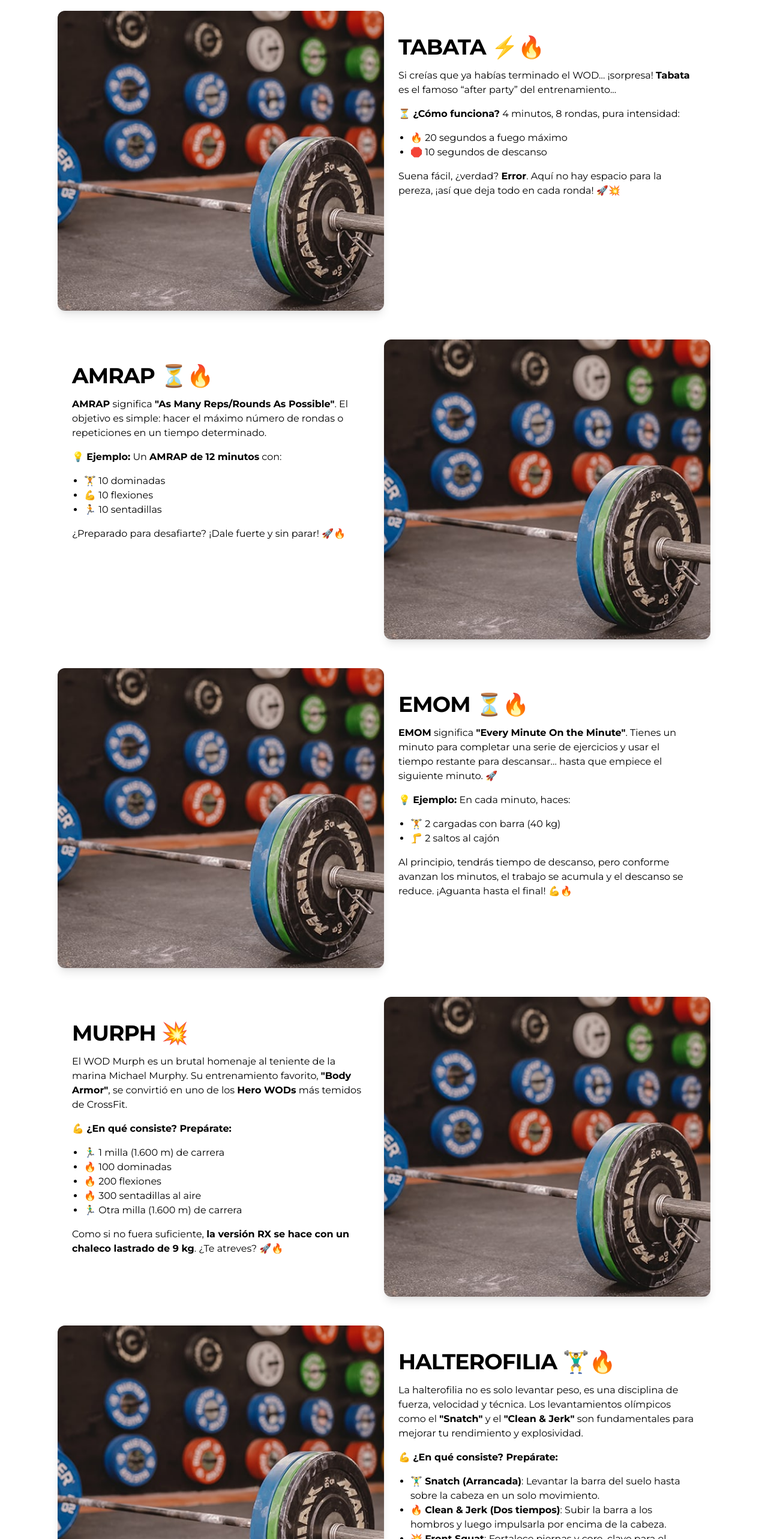
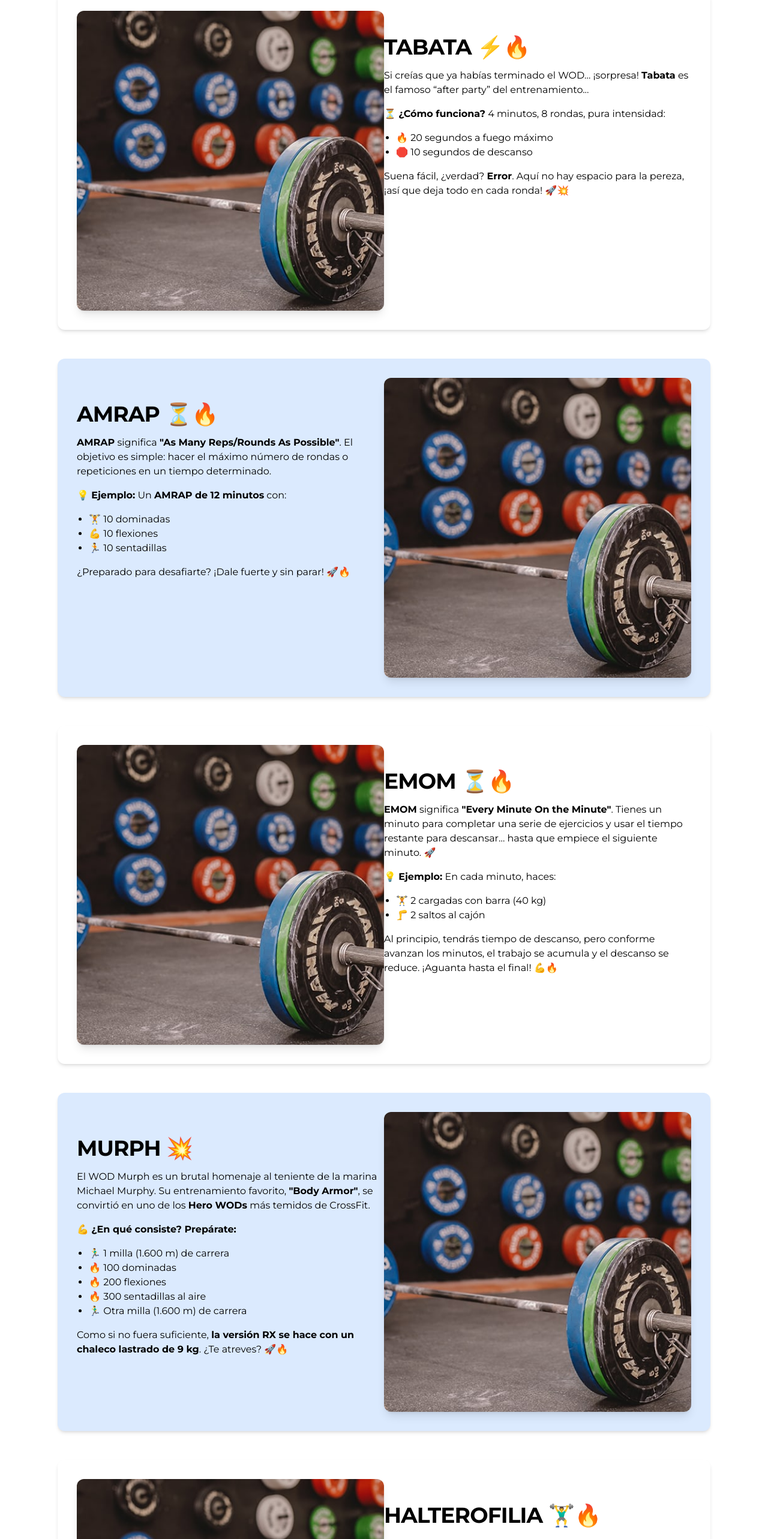
Before and after one commit to javieragui/hummer-box-andratx, a Next.js app: page /entrenamientos in a window 1280 px wide. Shown: the part 234-2800 px from the top of the page at 60% size. Built offline with nearby package versions, Linux system fonts and the light colour scheme.

Commit message:
[Update] Entrenamientos, estilo background alterna por tipo de entreno

```diff
--- a/src/app/components/carouselBox.tsx
+++ b/src/app/components/carouselBox.tsx
@@ -54,7 +54,7 @@ export function CarouselBox() {
               </div>
 
               {/* Texto (Arriba en móviles, izquierda en pantallas grandes) */}
-              <div className="w-full sm:w-1/2 flex items-center justify-center bg-blue-50 h-auto sm:h-[500px] rounded-t-lg sm:rounded-l-lg">
+              <div className="w-full sm:w-1/2 flex items-center justify-center bg-blue-100 h-auto sm:h-[500px] rounded-t-lg sm:rounded-l-lg">
                 <Card className="shadow-none border-none w-full h-full flex flex-col items-center justify-center">
                   <CardContent className="border-none shadow-none text-left w-full">
                     <h2 className="text-2xl font-semibold">{item.titulo}</h2><br/>
--- a/src/app/entrenamientos/page.tsx
+++ b/src/app/entrenamientos/page.tsx
@@ -2,20 +2,20 @@ import Image from "next/image";
 
 export default function EntrenamientosPage() {
   return (
-    <div className="flex flex-col items-center bg-gray-100 sm:mx-6 md:mx-12 lg:mx-24 sm:pt-20 mb-20 w-full sm:w-auto">
+    <div className="flex flex-col items-center bg-gray-100 sm:mx-6 md:mx-6 lg:mx-24 sm:pt-20 mb-15 w-full sm:w-auto">
 
       {/* Espaciado inicial en móviles y tablets */}
       <div className="block sm:hidden relative w-full h-[120px]"></div>
       <div className="hidden sm:block relative w-full h-[60px]"></div>
 
       {/* Título principal */}
-      <h2 className="text-4xl font-bold text-center mb-12 w-full sm:w-3/4 py-3 shadow-lg bg-gradient-to-r from-sky-500 to-sky-700 text-white rounded-xl">
+      <h2 className="text-4xl font-bold text-center mb-4 w-full sm:w-3/4 py-3 shadow-lg bg-gradient-to-r from-sky-500 to-sky-700 text-white rounded-xl">
         Entrenamientos
       </h2>
 
       {/* Sección: TABATA */}
-      <div className="flex flex-col sm:flex-row items-center sm:items-start w-full mb-12">
-        <div className="w-full sm:w-1/2 flex justify-center px-4 sm:px-0">
+      <div className="flex flex-col sm:flex-row items-center sm:items-start w-full mb-12 bg-white p-8 rounded-xl shadow-md">
+        <div className="w-full sm:w-1/2 flex justify-center sm:px-0">
           <Image
             src="imgs/carousel1.jpg"
             alt="Tabata img"
@@ -24,7 +24,7 @@ export default function EntrenamientosPage() {
             className="h-[300px] sm:h-[400px] md:h-[450px] lg:h-[500px] object-cover rounded-xl shadow-lg"
           />
         </div>
-        <div className="w-full sm:w-1/2 px-6 space-y-4">
+        <div className="w-full sm:w-1/2 space-y-4">
         <br/>
           <h1 className="text-3xl font-extrabold tracking-tight lg:text-4xl">
             TABATA ⚡🔥
@@ -40,8 +40,8 @@ export default function EntrenamientosPage() {
       </div>
 
       {/* Sección: AMRAP */}
-      <div className="flex flex-col sm:flex-row-reverse items-center sm:items-start w-full mb-12">
-        <div className="w-full sm:w-1/2 flex justify-center px-4 sm:px-0">
+      <div className="flex flex-col sm:flex-row-reverse items-center sm:items-start w-full mb-12 bg-blue-100 p-8 rounded-xl shadow-md">
+        <div className="w-full sm:w-1/2 flex justify-center sm:px-0">
           <Image
             src="imgs/carousel1.jpg"
             alt="AMRAP img"
@@ -50,7 +50,7 @@ export default function EntrenamientosPage() {
             className="h-[300px] sm:h-[400px] md:h-[450px] lg:h-[500px] object-cover rounded-xl shadow-lg"
           />
         </div>
-        <div className="w-full sm:w-1/2 px-6 space-y-4">
+        <div className="w-full sm:w-1/2 space-y-4">
         <br/>
           <h1 className="text-3xl font-extrabold tracking-tight lg:text-4xl">
             AMRAP ⏳🔥
@@ -67,8 +67,8 @@ export default function EntrenamientosPage() {
       </div>
 
       {/* Sección: EMOM */}
-      <div className="flex flex-col sm:flex-row items-center sm:items-start w-full mb-12">
-        <div className="w-full sm:w-1/2 flex justify-center px-4 sm:px-0">
+      <div className="flex flex-col sm:flex-row items-center sm:items-start w-full mb-12 bg-white p-8 rounded-xl shadow-md">
+        <div className="w-full sm:w-1/2 flex justify-center sm:px-0">
           <Image
             src="imgs/carousel1.jpg"
             alt="EMOM img"
@@ -77,7 +77,7 @@ export default function EntrenamientosPage() {
             className="h-[300px] sm:h-[400px] md:h-[450px] lg:h-[500px] object-cover rounded-xl shadow-lg"
           />
         </div>
-        <div className="w-full sm:w-1/2 px-6 space-y-4">
+        <div className="w-full sm:w-1/2 space-y-4">
         <br/>
           <h1 className="text-3xl font-extrabold tracking-tight lg:text-4xl">
             EMOM ⏳🔥
@@ -93,8 +93,8 @@ export default function EntrenamientosPage() {
       </div>
 
       {/* Sección: MURPH */}
-      <div className="flex flex-col sm:flex-row-reverse items-center sm:items-start w-full mb-12">
-        <div className="w-full sm:w-1/2 flex justify-center px-4 sm:px-0">
+      <div className="flex flex-col sm:flex-row-reverse items-center sm:items-start w-full mb-12 bg-blue-100 p-8 rounded-xl shadow-md">
+        <div className="w-full sm:w-1/2 flex justify-center sm:px-0">
           <Image
             src="imgs/carousel1.jpg"
             alt="Murph img"
@@ -103,7 +103,7 @@ export default function EntrenamientosPage() {
             className="h-[300px] sm:h-[400px] md:h-[450px] lg:h-[500px] object-cover rounded-xl shadow-lg"
           />
         </div>
-        <div className="w-full sm:w-1/2 px-6 space-y-4">
+        <div className="w-full sm:w-1/2 space-y-4">
         <br/>
           <h1 className="text-3xl font-extrabold tracking-tight lg:text-4xl">
             MURPH 💥
@@ -122,8 +122,8 @@ export default function EntrenamientosPage() {
       </div>
 
       {/* Sección: HALTEROFILIA */}
-      <div className="flex flex-col sm:flex-row items-center sm:items-start w-full mb-12">
-        <div className="w-full sm:w-1/2 flex justify-center px-4 sm:px-0">
+      <div className="flex flex-col sm:flex-row items-center sm:items-start w-full mb-12 bg-white p-8 rounded-xl shadow-md">
+        <div className="w-full sm:w-1/2 flex justify-center sm:px-0">
           <Image
             src="imgs/carousel1.jpg"
             alt="EMOM img"
@@ -132,7 +132,7 @@ export default function EntrenamientosPage() {
             className="h-[300px] sm:h-[400px] md:h-[450px] lg:h-[500px] object-cover rounded-xl shadow-lg"
           />
         </div>
-        <div className="w-full sm:w-1/2 px-6 space-y-4">
+        <div className="w-full sm:w-1/2 space-y-4">
         <br />
           <h1 className="text-3xl font-extrabold tracking-tight lg:text-4xl">
             HALTEROFILIA 🏋️‍♂️🔥
@@ -155,8 +155,8 @@ export default function EntrenamientosPage() {
 
       </div>
       {/* Sección: RUN TRAIL */}
-      <div className="flex flex-col sm:flex-row-reverse items-center sm:items-start w-full mb-12">
-        <div className="w-full sm:w-1/2 flex justify-center px-4 sm:px-0">
+      <div className="flex flex-col sm:flex-row-reverse items-center sm:items-start w-full mb-12 bg-blue-100 p-8 rounded-xl shadow-md">
+        <div className="w-full sm:w-1/2 flex justify-center sm:px-0">
           <Image
             src="imgs/carousel1.jpg"
             alt="Run Trail img"
@@ -165,7 +165,7 @@ export default function EntrenamientosPage() {
             className="h-[300px] sm:h-[400px] md:h-[450px] lg:h-[500px] object-cover rounded-xl shadow-lg"
           />
         </div>
-        <div className="w-full sm:w-1/2 px-6 space-y-4">
+        <div className="w-full sm:w-1/2 space-y-4">
         <br />
           <h1 className="text-3xl font-extrabold tracking-tight lg:text-4xl">
             RUN TRAIL 🏃🌄🔥
```
